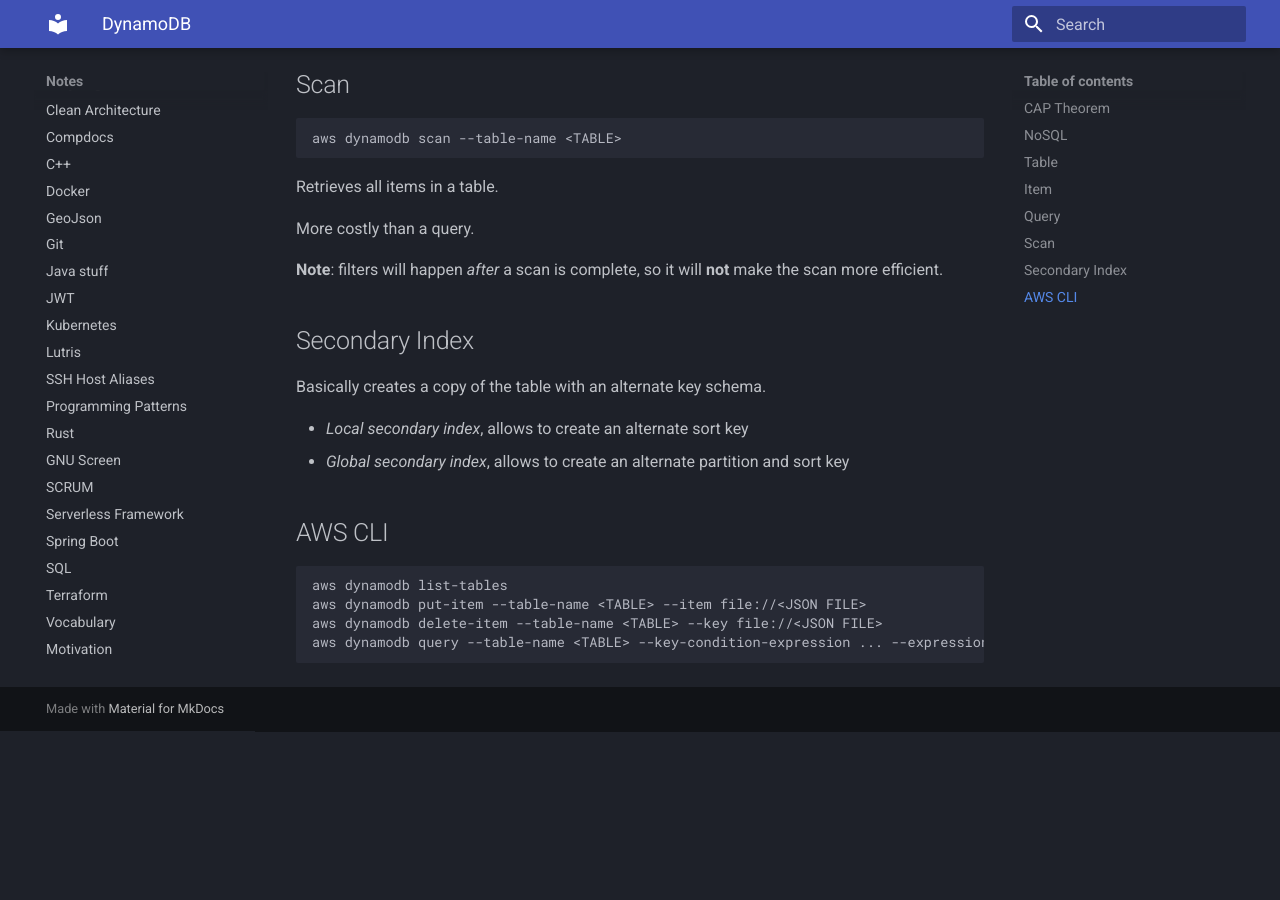
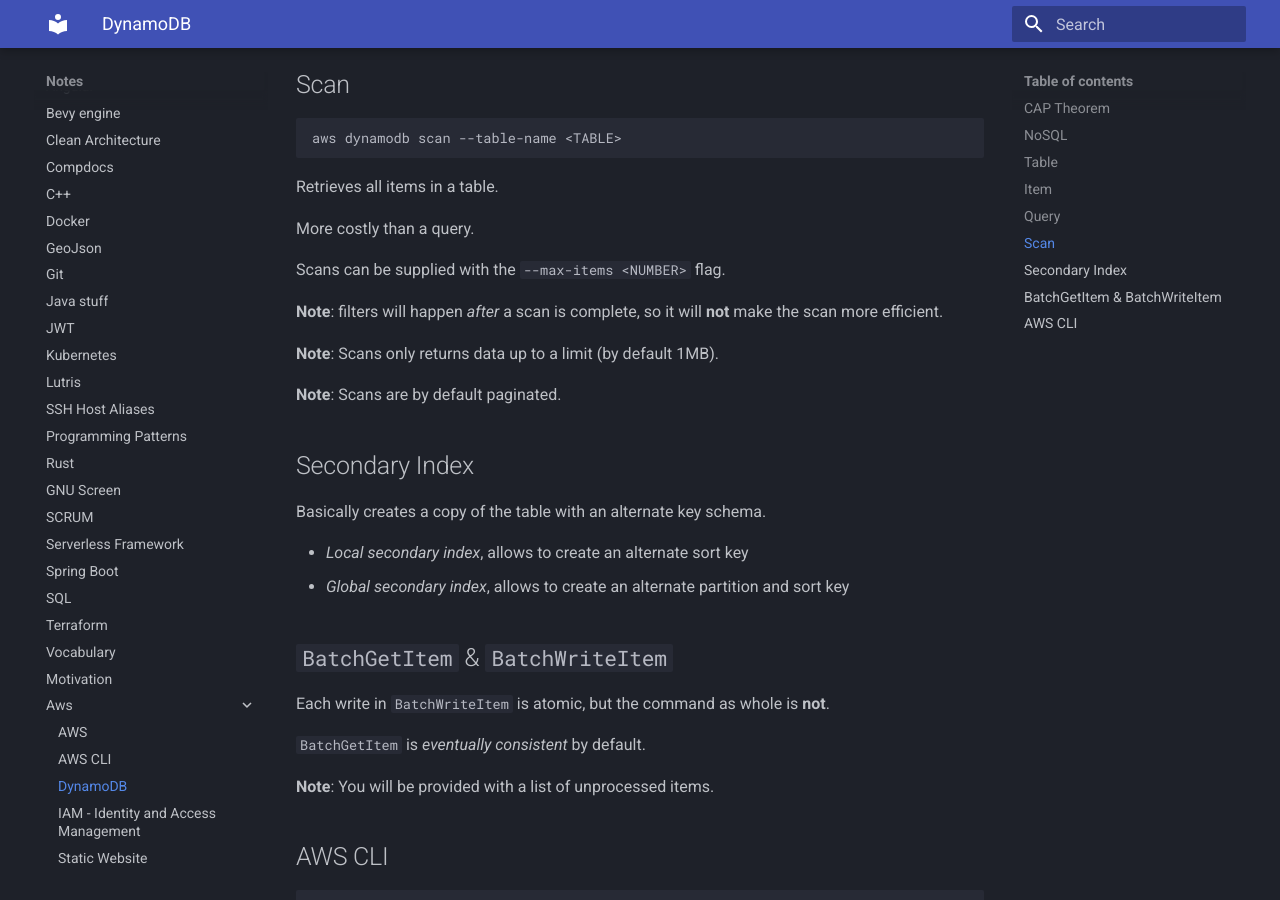
Before and after one commit to YotaYota/notes, an MkDocs documentation site: the page built from docs/aws/dynamodb.md, in a window 1280 px wide and 900 px high, scrolled down 1598 px. Built offline with MkDocs 1.6.1 and Material for MkDocs 9.7.7, drawn with Linux system fonts in a browser that asks for light colours; before the commit the page ends 2329 px from its top, so only the background shows below that.

Commit message:
doxumenting...

```diff
--- a/docs/aws/dynamodb.md
+++ b/docs/aws/dynamodb.md
@@ -69,8 +69,14 @@
 
 More costly than a query.
 
+Scans can be supplied with the `--max-items <NUMBER>` flag.
+
 **Note**: filters will happen *after* a scan is complete, so it will **not**
 make the scan more efficient.
+
+**Note**: Scans only returns data up to a limit (by default 1MB).
+
+**Note**: Scans are by default paginated.
 
 ## Secondary Index
 
@@ -78,6 +84,14 @@
 
 - *Local secondary index*, allows to create an alternate sort key
 - *Global secondary index*, allows to create an alternate partition and sort key
+
+## `BatchGetItem` & `BatchWriteItem`
+
+Each write in `BatchWriteItem` is atomic, but the command as whole is **not**.
+
+`BatchGetItem` is *eventually consistent* by default.
+
+**Note**: You will be provided with a list of unprocessed items.
 
 ## AWS CLI
 
```
Also changed, not shown: docs/geojson.md (+2 -1 lines).
